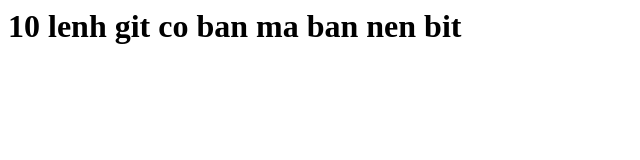
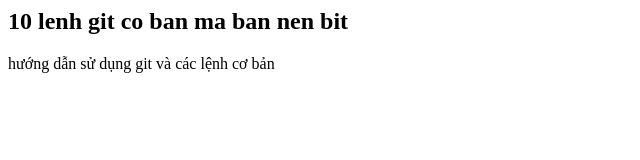
Before and after one commit to tubt2/Github_tubt2, a plain HTML site: page index.html in a window 1280 px wide. Shown: the whole page, without its empty margins (0-640 px from the left). Drawn offline with Linux system fonts and the light colour scheme.

Commit message:
change h1 to h2 in index.html

```diff
--- a/index.html
+++ b/index.html
@@ -6,7 +6,7 @@
     <title>git and github </title>
 </head>
 <body>
-    <h1> 10 lenh git co ban ma ban nen bit </h1>
-
+    <h2> 10 lenh git co ban ma ban nen bit </h2>
+    <p> hướng dẫn sử dụng git và các lệnh cơ bản </p>
 </body>
 </html>
```
Also changed, not shown: 1 other file.
